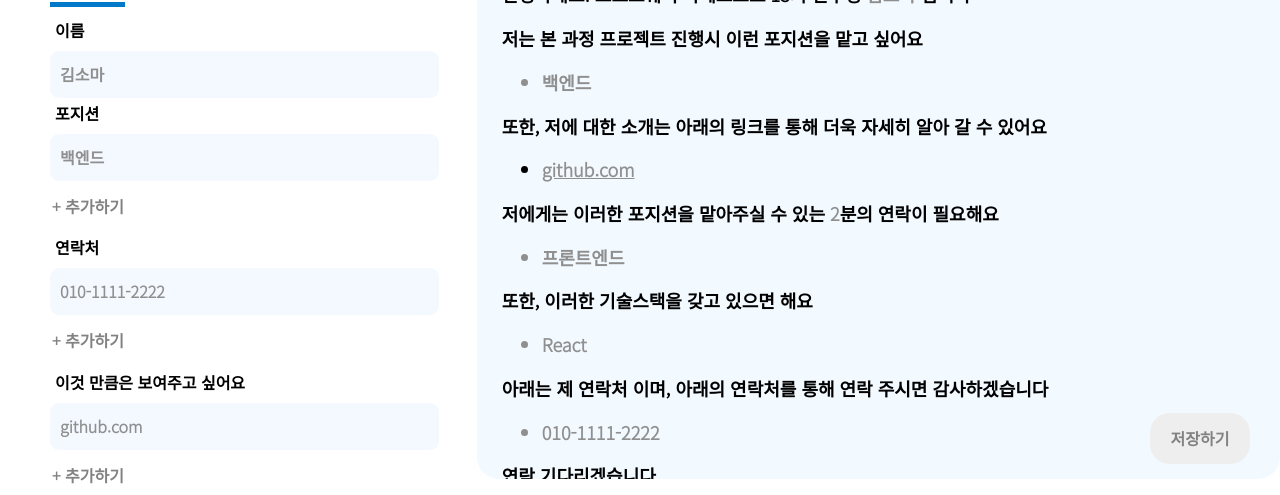
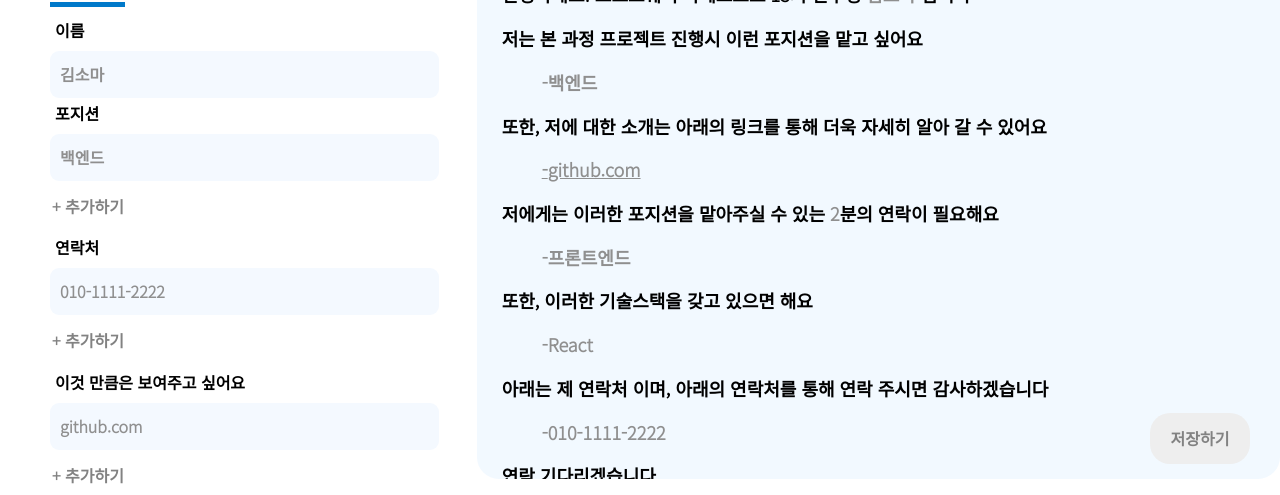
Before and after one commit to jaewoong2/HelpMe, a React app: page / in a window 1280 px wide. Shown: the part 207-702 px from the top of the page. Built offline with nearby package versions, Linux system fonts and the light colour scheme.

Commit message:
:lipstick: add hover style in rightContainer/Button

```diff
--- a/src/pages/Home/RightContainer.tsx
+++ b/src/pages/Home/RightContainer.tsx
@@ -57,7 +57,7 @@ const RightContainer: React.FC<RightContainerProps> = ({ title, user, lookingFor
         position: relative;
       `}
     >
-      <Title dividerColor="warning">Previw</Title>
+      <Title dividerColor="primary">Previw</Title>
       <Description
         css={css`
           overflow-y: scroll;
@@ -66,6 +66,10 @@ const RightContainer: React.FC<RightContainerProps> = ({ title, user, lookingFor
 
           .variable {
             color: #8f8f8f;
+          }
+
+          li {
+            list-style-type: none;
           }
         `}
       >
@@ -79,7 +83,7 @@ const RightContainer: React.FC<RightContainerProps> = ({ title, user, lookingFor
           저는 본 과정 프로젝트 진행시 이런 포지션을 맡고 싶어요
           <ul>
             {user.position.map((position, i) => (
-              <li className={position ? '' : 'variable'}>{position ?? InitialValue.user.position[i % 1]}</li>
+              <li className={position ? '' : 'variable'}>-{position ?? InitialValue.user.position[i % 1]}</li>
             ))}
           </ul>
         </div>
@@ -93,7 +97,7 @@ const RightContainer: React.FC<RightContainerProps> = ({ title, user, lookingFor
                   target="_blank"
                   href={getLink(link ?? InitialValue.user.links[0])}
                 >
-                  {link ?? InitialValue.user.links[i % 1]}
+                  -{link ?? InitialValue.user.links[i % 1]}
                 </a>
               </li>
             ))}
@@ -109,7 +113,7 @@ const RightContainer: React.FC<RightContainerProps> = ({ title, user, lookingFor
         <div>
           <ul>
             {lookingFor.position.map((position, i) => (
-              <li className={position ? '' : 'variable'}>{position ?? InitialValue.lookingFor.position[i % 2]}</li>
+              <li className={position ? '' : 'variable'}>-{position ?? InitialValue.lookingFor.position[i % 2]}</li>
             ))}
           </ul>
         </div>
@@ -117,7 +121,7 @@ const RightContainer: React.FC<RightContainerProps> = ({ title, user, lookingFor
           또한, 이러한 기술스택을 갖고 있으면 해요
           <ul>
             {lookingFor.techStack.map((tech, i) => (
-              <li className={tech ? '' : 'variable'}>{tech ?? InitialValue.lookingFor.techStack[i % 3]}</li>
+              <li className={tech ? '' : 'variable'}>-{tech ?? InitialValue.lookingFor.techStack[i % 3]}</li>
             ))}
           </ul>
         </div>
@@ -125,7 +129,7 @@ const RightContainer: React.FC<RightContainerProps> = ({ title, user, lookingFor
           아래는 제 연락처 이며, 아래의 연락처를 통해 연락 주시면 감사하겠습니다
           <ul>
             {user.contact.map((contact, i) => (
-              <li className={contact ? '' : 'variable'}>{contact ?? InitialValue.user.contact[i % 1]}</li>
+              <li className={contact ? '' : 'variable'}>-{contact ?? InitialValue.user.contact[i % 1]}</li>
             ))}
           </ul>
           연락 기다리겠습니다.
```
